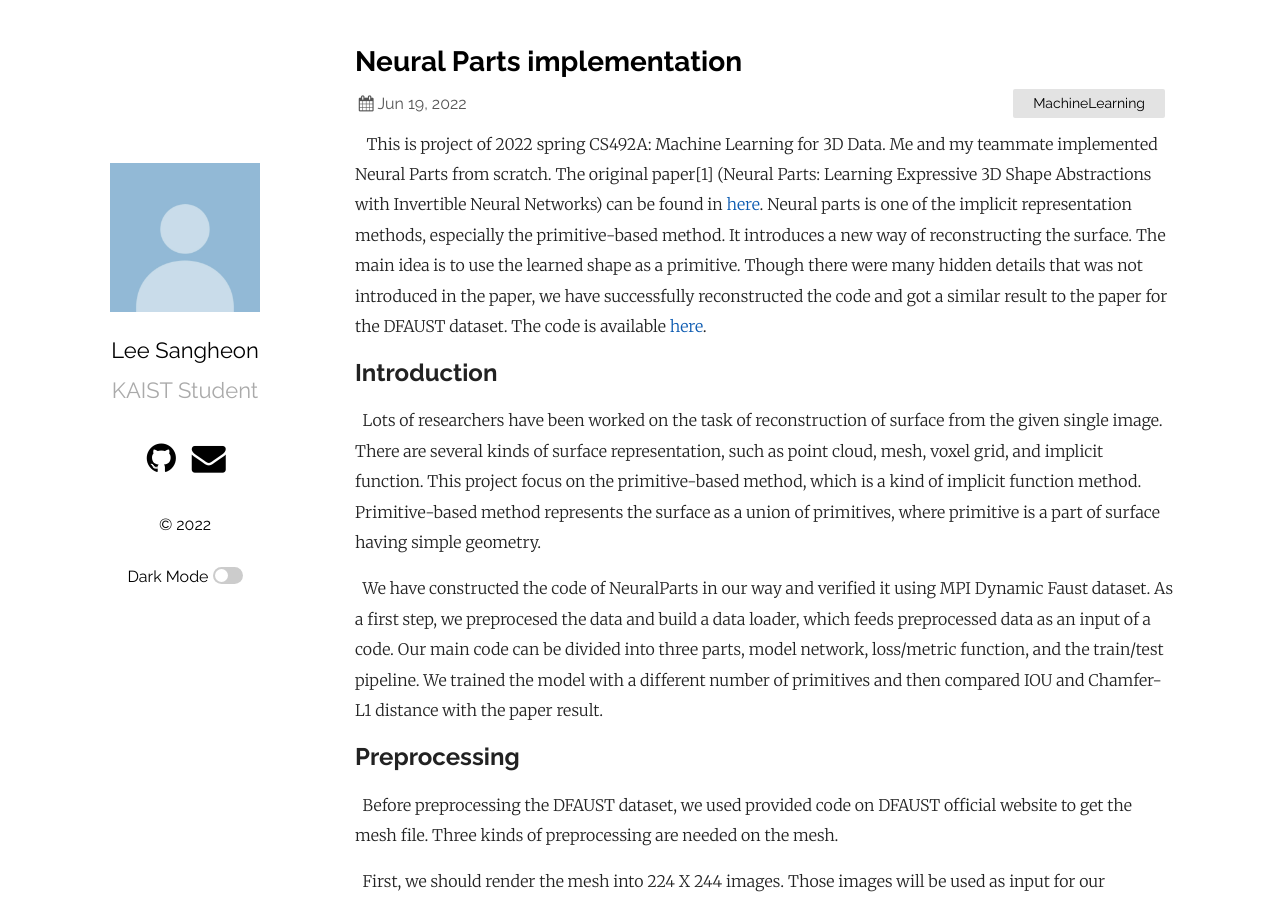
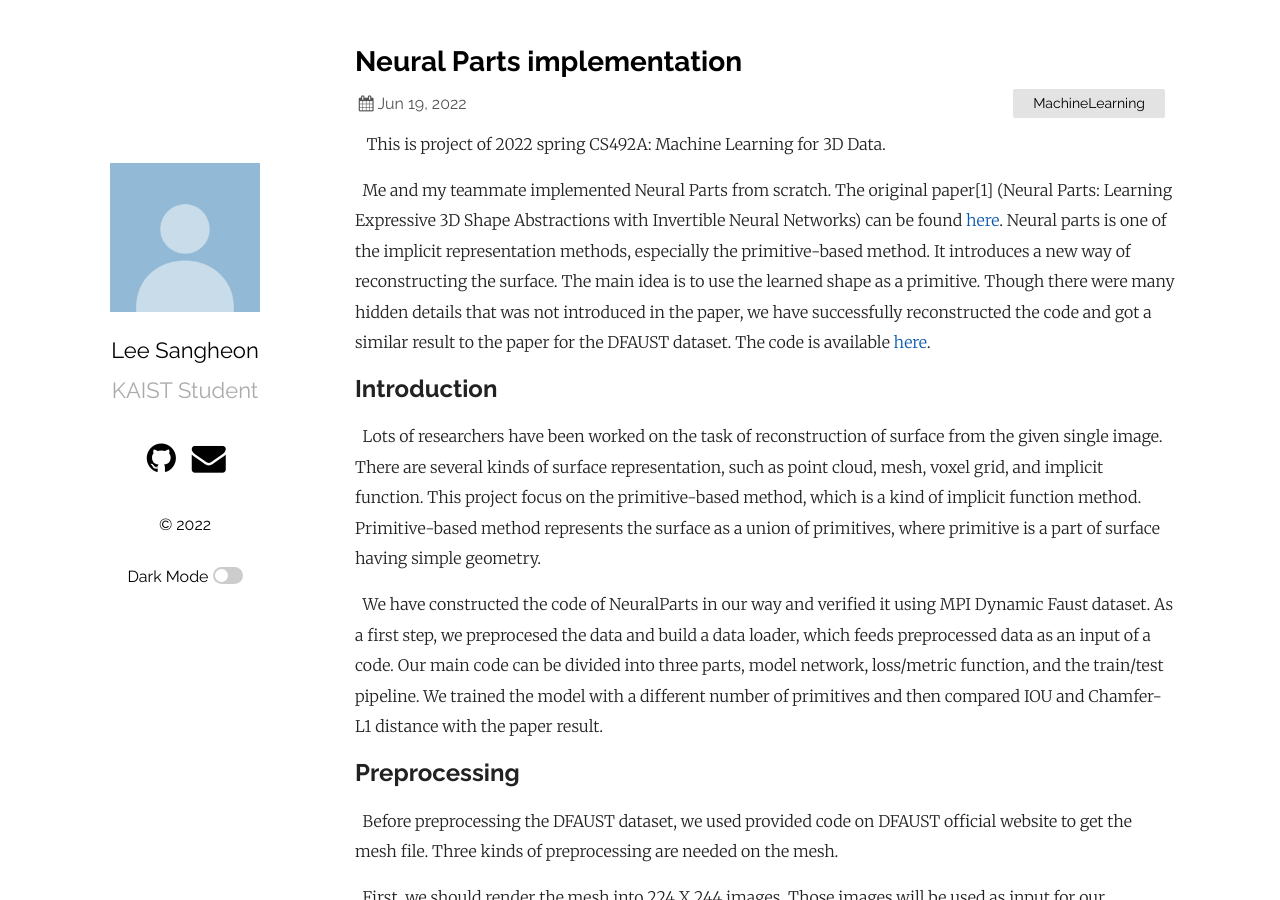
Before and after one commit to buaaaaang/buaaaaang.github.io, a Jekyll site: the page built from _posts/2022-06-19-NeuralParts.markdown, in a window 1280 px wide and 900 px high. Built offline with Jekyll 4.4.1, drawn with Linux system fonts in a browser that asks for light colours.

```diff
--- a/_posts/2022-06-19-NeuralParts.markdown
+++ b/_posts/2022-06-19-NeuralParts.markdown
@@ -3,10 +3,11 @@ layout: post
 title:  "Neural Parts implementation"
 date:   2022-06-19 19:42:00 +0900
 categories: MachineLearning
-published: true
 ---
 
-&nbsp;&nbsp; This is project of 2022 spring CS492A: Machine Learning for 3D Data. Me and my teammate implemented Neural Parts from scratch. The original paper[1] (Neural Parts: Learning Expressive 3D Shape Abstractions with Invertible Neural Networks) can be found in [here][NeuralPartsPaper]. Neural parts is one of the implicit representation methods, especially the primitive-based method. It introduces a new way of reconstructing the surface. The main idea is to use the learned shape as a primitive. Though there were many hidden details that was not introduced in the paper, we have successfully reconstructed the code and got a similar result to the paper for the DFAUST dataset. The code is available [here][NeuralPartsGithub].
+&nbsp;&nbsp; This is project of 2022 spring CS492A: Machine Learning for 3D Data.
+
+&nbsp;&nbsp;Me and my teammate implemented Neural Parts from scratch. The original paper[1] (Neural Parts: Learning Expressive 3D Shape Abstractions with Invertible Neural Networks) can be found [here][NeuralPartsPaper]. Neural parts is one of the implicit representation methods, especially the primitive-based method. It introduces a new way of reconstructing the surface. The main idea is to use the learned shape as a primitive. Though there were many hidden details that was not introduced in the paper, we have successfully reconstructed the code and got a similar result to the paper for the DFAUST dataset. The code is available [here][NeuralPartsGithub].
 
 
 Introduction
```
